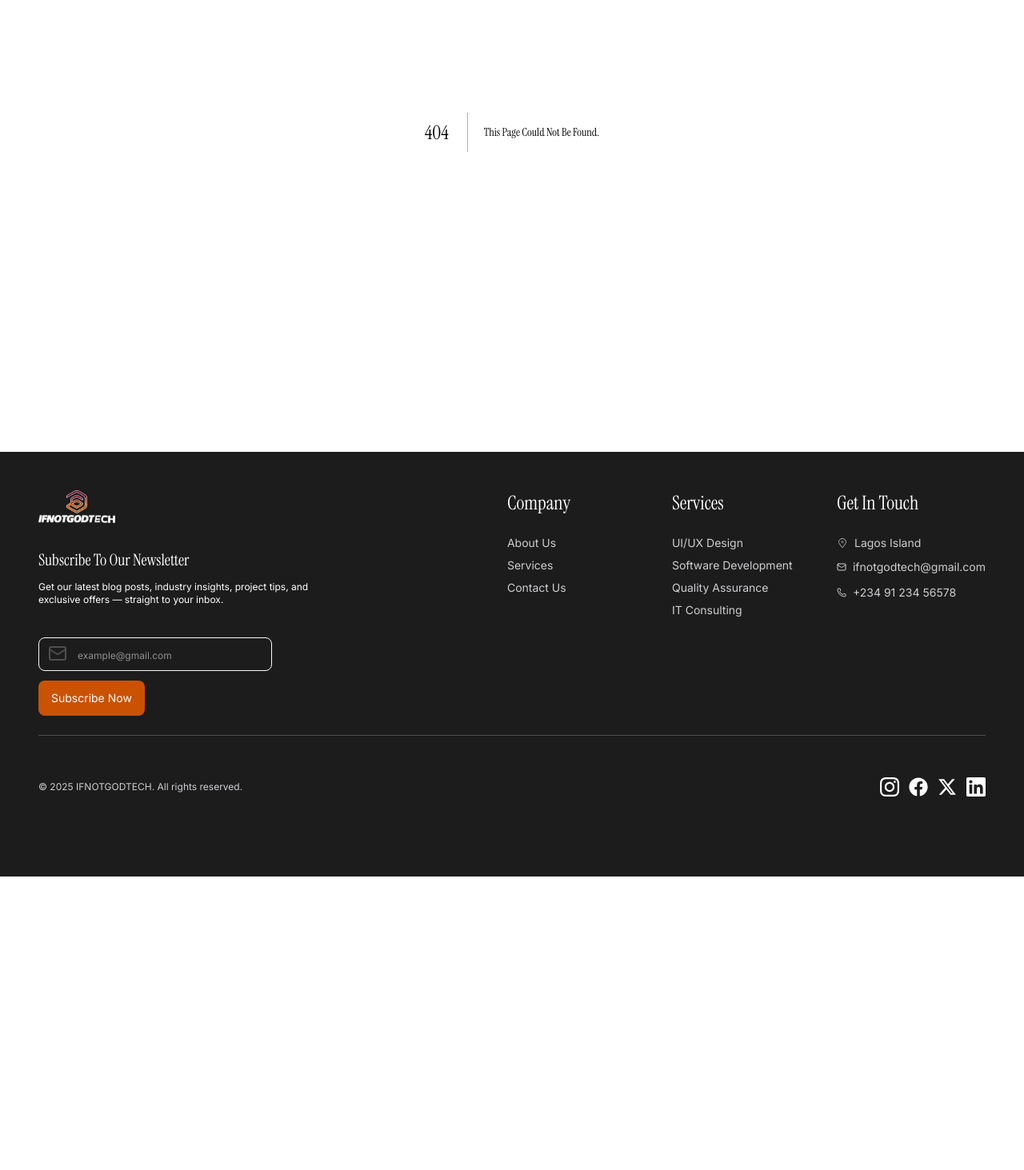
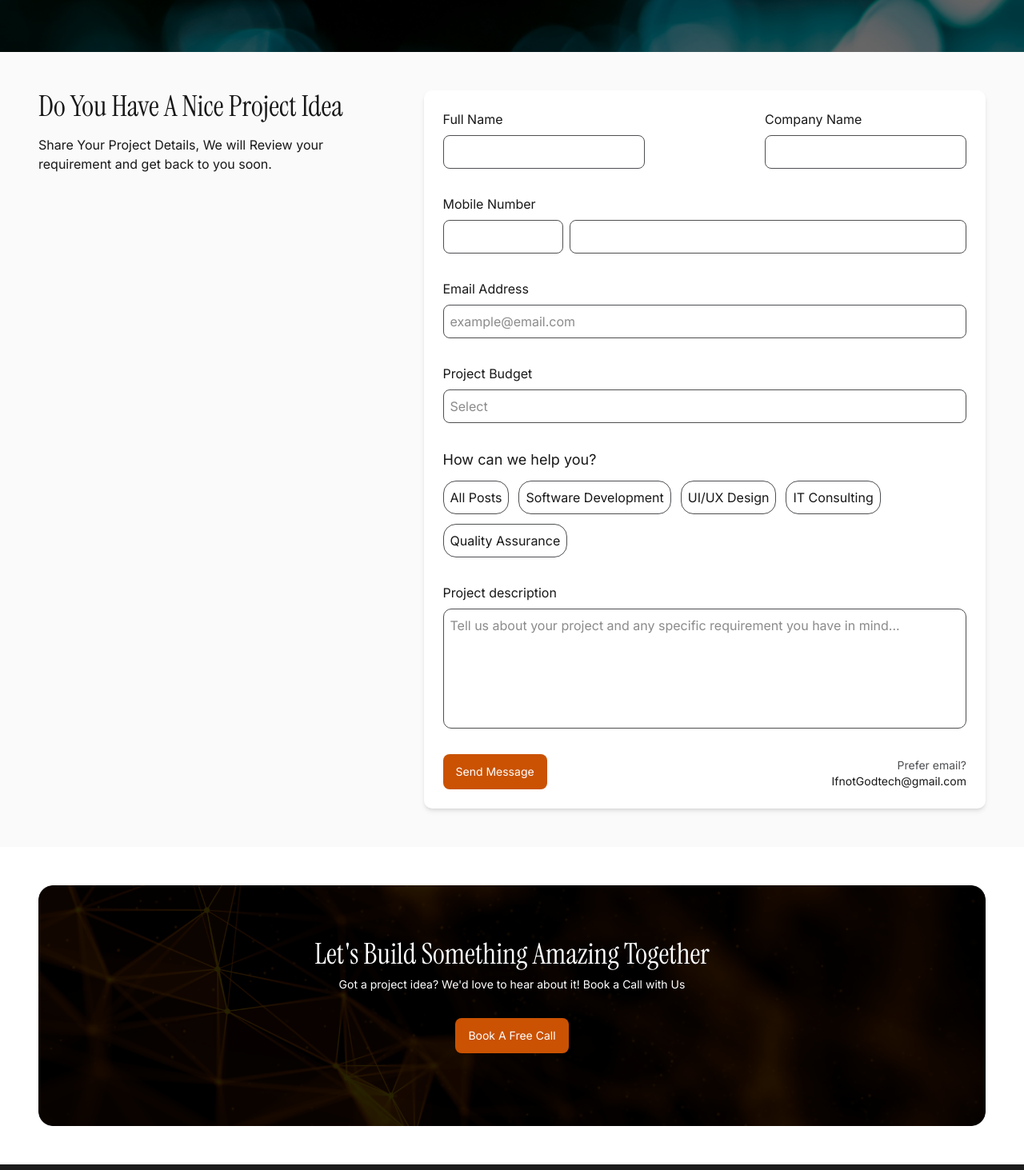
Before and after one commit to ifnotGodTech/ifnotGod_website, a Next.js app: page /contact-us in a window 1280 px wide. Before the commit this address had no page. Shown: the part 367-1830 px from the top of the page at 80% size. Before the commit the page ends 1463 px from the top, so only its background shows below. Built offline with nearby package versions, Linux system fonts and the light colour scheme.

Commit message:
ui done for contact-us

```diff
--- a/src/app/blog/page.tsx
+++ b/src/app/blog/page.tsx
@@ -52,7 +52,7 @@ const Page = () => {
         </h1>
       </div>
       <div className="lg:p-12 p-6">
-        <div className="flex item-center justify-center gap-3 w-full">
+        <div className="flex item-center lg:justify-center justify-normal gap-3 w-full flex-wrap lg:flex-nowrap">
           {typeContent.map((item, idx) => (
             <p
               className={`${
@@ -67,7 +67,7 @@ const Page = () => {
             </p>
           ))}
         </div>
-        <div className="lg:grid lg:grid-cols-3 flex justify-between overflow-x-auto snap-mandatory scrollbar-hide place-items-center items-start pt-6 gap-6">
+        <div className="grid lg:grid-cols-3 grid-cols-1 pt-6 lg:gap-6 gap-12">
           {blogState.map((item) => (
             <div
               className="flex flex-col gap-2 items-start max-w-[350px] lg:max-w-96"
--- a/src/app/components/reusuables/cardbuild.tsx
+++ b/src/app/components/reusuables/cardbuild.tsx
@@ -1,4 +1,6 @@
+'use client'
 import React from "react";
+import Link from "next/link";
 
 const Cardbuild = () => {
   return (
@@ -8,7 +10,7 @@ const Cardbuild = () => {
         className="lg:h-auto rounded-2xl h-42"
         alt="bgimage"
       />
-      <div className="rounded-2xl absolute top-1/2 left-1/2 -translate-1/2 flex flex-col gap-2 items-center justify-center text-background lg:py-8">
+      <div className="rounded-2xl absolute top-1/2 left-1/2 -translate-1/2 flex flex-col gap-2 items-center justify-center text-background p-8 w-full">
         <h3 className="lg:text-4xl text-xl ">
           Let&apos;s build something amazing together
         </h3>
@@ -16,7 +18,7 @@ const Cardbuild = () => {
           Got a project idea? We&apos;d love to hear about it! Book a Call with Us
         </p>
         <div className="flex gap-3 lg:mt-6">
-          <button className="button-secondary text-nowrap">Contact Us</button>
+          <button className="button-secondary text-nowrap"><Link href="/contact-us">Contact Us</Link></button>
           <button className="button-primary text-nowrap">
             Book A Free Call
           </button>
--- /dev/null
+++ b/src/app/contact-us/page.tsx
@@ -0,0 +1,143 @@
+import React from "react";
+import Cardbuild from "../components/reusuables/cardbuild";
+
+const page = () => {
+  const typeContent = [
+    "All Posts",
+    "Software Development",
+    "UI/UX Design",
+    "IT Consulting",
+    "Quality Assurance",
+  ];
+  return (
+    <div>
+      {" "}
+      {/* <------------------------HERO SECTION -------------------> */}
+      <div className="relative">
+        <img
+          src="/images/aboutusimg.jpg"
+          className=" lg:h-[300px] object-cover h-[300px] w-full"
+          alt="bg-image"
+        />
+        <div className="absolute inset-0 bg-black opacity-60" />
+        <h1 className="lg:text-5xl text-3xl text-nowrap  text-white text-center absolute top-1/2 left-1/2 -translate-1/2 z-1">
+          Contact Us
+        </h1>
+      </div>
+      <div className="lg:px-12 px-6 py-12 flex lg:flex-row flex-col items-start justify-center w-full gap-6 lg:gap-12 bg-off-white">
+        <div className="flex flex-col gap-4 lg:w-2/5 w-full">
+          <h1 className="lg:text-4xl text-2xl text-center lg:text-left">
+            Do you have a nice project idea
+          </h1>
+          <p>
+            Share Your Project Details, We will Review your requirement and get
+            back to you soon.
+          </p>
+        </div>
+        <form action="" className="pb-6 bg-white rounded-lg shadow-md p-6">
+          <div className="flex lg:flex-row flex-col gap-3 lg:justify-between justify-normal lg:items-center items-start">
+            <div className="flex flex-col gap-2">
+              <p>Full Name</p>
+              <input
+                className="border-[1px] border-gray rounded-md p-2"
+                type="text"
+              />
+            </div>
+            <div className="flex flex-col gap-2">
+              <p>Company Name </p>
+              <input
+                className="border-[1px] border-gray rounded-md p-2"
+                type="text"
+              />
+            </div>
+          </div>
+          <div className="flex gap-2 justify-normal items-end mt-8">
+            <div className="flex flex-col gap-2">
+              <p className="text-nowrap">Mobile Number</p>
+              <input
+                className="border-[1px] border-gray rounded-md p-2 lg:w-[150px] w-[100px]"
+                type="text"
+              />
+            </div>
+            <input
+              className="border-[1px] border-gray rounded-md p-2 w-full"
+              type="number"
+            />
+          </div>
+          <div className="flex flex-col gap-2 mt-8">
+            <p>Email Address</p>
+            <input
+              className="border-[1px] border-gray rounded-md p-2 w-full"
+              type="email"
+              placeholder="example@email.com"
+            />
+          </div>
+          <div className="flex flex-col gap-2 mt-8">
+            <p>Project Budget</p>
+            <input
+              className="border-[1px] border-gray rounded-md p-2 w-full"
+              type="text"
+              placeholder="Select"
+            />
+          </div>
+          <div className="mt-8">
+            <p className="text-lg pb-3">How can we help you?</p>
+            <div className="flex item-center justify-normal gap-3 w-full flex-wrap">
+              {typeContent.map((item, idx) => (
+                <p
+                  className={`
+                      border-gray border-[1px]
+                   rounded-2xl p-2  w-fit cursor-pointer`}
+                  key={idx}
+                >
+                  {item}
+                </p>
+              ))}
+            </div>
+          </div>
+          <div className="flex flex-col gap-2 mt-8">
+            <p>Project description</p>
+            <textarea
+              name=""
+              id=""
+              placeholder="Tell us about your project and any specific requirement you have in mind..."
+              className="rounded-lg p-2 border-[1px] border-gray resize-none h-[150px] w-full"
+            ></textarea>
+          </div>
+          <div className="flex lg:flex-row flex-col-reverse justify-between items-stretch lg:items-end lg:align-bottom w-full mt-8 lg:mt-auto">
+            <button className="button-primary lg:mt-8 mt-3 py-3">
+              Send Message
+            </button>
+            <div className="flex flex-col text-sm">
+              <p className="text-gray lg:text-right">Prefer email? </p>
+              <a href="mailto:IfnotGodtech@gmail.com">IfnotGodtech@gmail.com</a>
+            </div>
+          </div>
+        </form>
+      </div>
+      <div className="lg:p-12 p-4 bg-background relative text-center w-full">
+        <img
+          src="/images/backgroundcontact.png"
+          className="lg:h-auto rounded-2xl h-48"
+          alt="bgimage"
+        />
+        <div className="rounded-2xl absolute top-1/2 left-1/2 -translate-1/2 flex flex-col gap-2 items-center justify-center text-background lg:py-8 w-full px-12">
+          <h3 className="lg:text-4xl text-xl ">
+            Let&apos;s build something amazing together
+          </h3>
+          <p className="lg:text-sm text-xs">
+            Got a project idea? We&apos;d love to hear about it! Book a Call
+            with Us
+          </p>
+          <div className="flex items-center justify-center my-6">
+            <button className="button-primary text-nowrap">
+              Book A Free Call
+            </button>
+          </div>
+        </div>
+      </div>
+    </div>
+  );
+};
+
+export default page;
```
